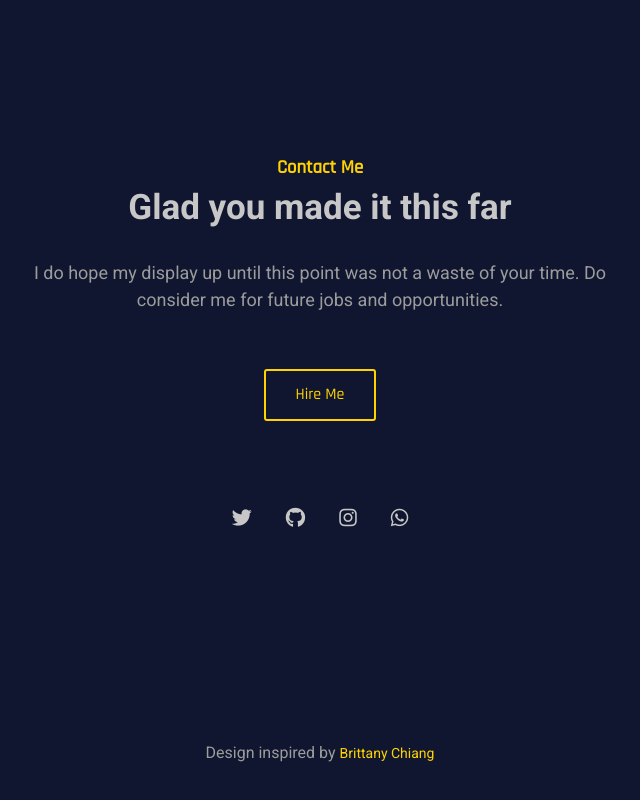
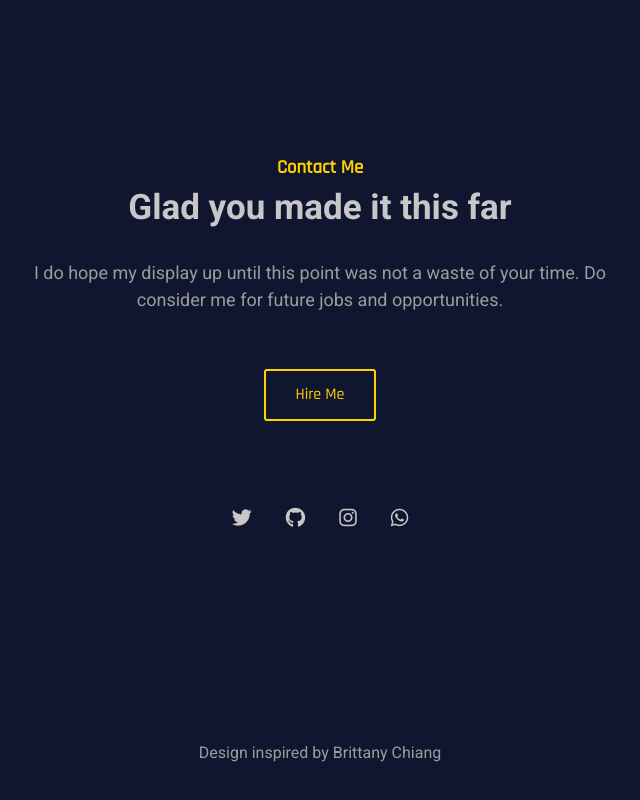
Before and after one commit to YusufsDesigns/Portfolio-Website, a plain HTML site: page index.html in a window 1280 px wide. Shown: the part 4531-5331 px from the top of the page, without its empty margins (320-960 px from the left). Drawn offline with nearby package versions, Linux system fonts and the light colour scheme; a script that the page names is missing.

Commit message:
new commit

```diff
--- a/index.html
+++ b/index.html
@@ -312,7 +312,7 @@
         </div>
     </section>
     <div class="inspiration">
-        Design inspired by <a href="!#">Brittany Chiang</a>
+        Design inspired by Brittany Chiang
     </div>
 
     <script src="/script.js"></script>
```
